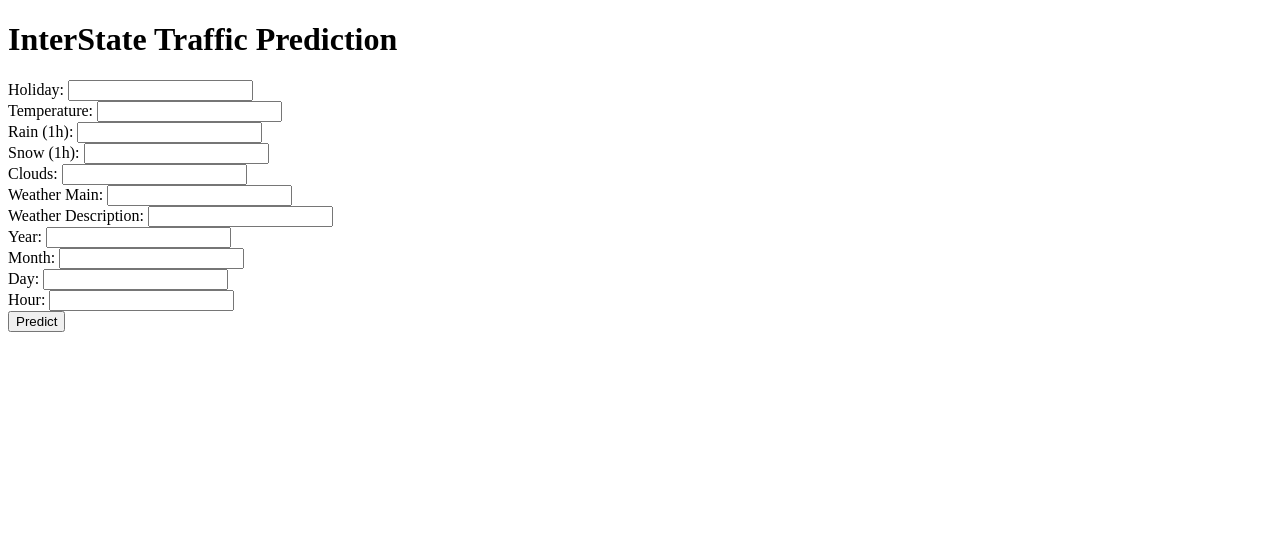
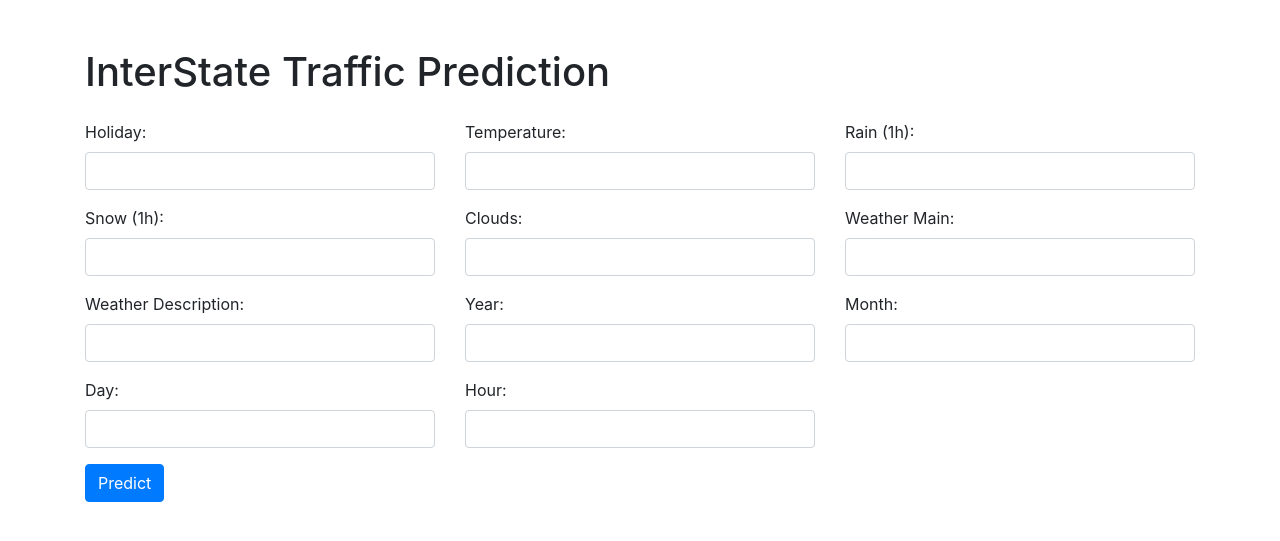
Before and after one commit to ajithvallabai/Interstate_Traffic_Volume_Project, a Flask app: page / in a window 1280 px wide. Shown: the top 541 px of the page. Run offline with Flask 3, Linux system fonts and the light colour scheme; some libraries are stand-ins or nearby versions.

Commit message:
Add decoding(),Update html

```diff
--- a/app.py
+++ b/app.py
@@ -43,11 +43,11 @@ def decodeData(data):
 def predictRoute():
     data = request.json['data']
     decodedFeatures = decodeData(data)
-    print(decodedFeatures)
+    # print(decodedFeatures)
     # decodeImage(image, clApp.filename)
     result = clApp.classifier.predict(decodedFeatures)
-    print("result")
-    print(result)
+    # print("result")
+    # print(result)
     return jsonify(result)
 
 
--- a/templates/index.html
+++ b/templates/index.html
@@ -1,66 +1,112 @@
 <!DOCTYPE html>
 <html lang="en">
+
 <head>
     <meta charset="UTF-8">
     <meta name="viewport" content="width=device-width, initial-scale=1.0">
     <title>InterState Traffic Prediction</title>
+    <link rel="stylesheet" href="https://maxcdn.bootstrapcdn.com/bootstrap/4.0.0/css/bootstrap.min.css"
+        integrity="sha384-Gn5384xqQ1aoWXA+058RXPxPg6fy4IWvTNh0E263XmFcJlSAwiGgFAW/dAiS6JXm"
+        crossorigin="anonymous">
 </head>
-<script src="https://ajax.googleapis.com/ajax/libs/jquery/3.4.1/jquery.min.js"></script>
-<script src="https://cdnjs.cloudflare.com/ajax/libs/popper.js/1.12.9/umd/popper.min.js" integrity="sha384-ApNbgh9B+Y1QKtv3Rn7W3mgPxhU9K/ScQsAP7hUibX39j7fakFPskvXusvfa0b4Q" crossorigin="anonymous"></script>
-<script src="https://maxcdn.bootstrapcdn.com/bootstrap/4.0.0/js/bootstrap.min.js" integrity="sha384-JZR6Spejh4U02d8jOt6vLEHfe/JQGiRRSQQxSfFWpi1MquVdAyjUar5+76PVCmYl" crossorigin="anonymous"></script>
 
-<body>
+<body class="container mt-5">
 
-    <h1>InterState Traffic Prediction</h1>
+    <h1 class="mb-4">InterState Traffic Prediction</h1>
 
     <form id="predictionForm">
-        <label for="holiday">Holiday:</label>
-        <input type="text" id="holiday" name="holiday" required><br>
+        <div class="row">
+            <div class="col-md-4">
+                <div class="form-group">
+                    <label for="holiday">Holiday:</label>
+                    <input type="text" class="form-control" id="holiday" name="holiday" required>
+                </div>
+            </div>
+            <div class="col-md-4">
+                <div class="form-group">
+                    <label for="temp">Temperature:</label>
+                    <input type="text" class="form-control" id="temp" name="temp" required>
+                </div>
+            </div>
+            <div class="col-md-4">
+                <div class="form-group">
+                    <label for="rain_1h">Rain (1h):</label>
+                    <input type="text" class="form-control" id="rain_1h" name="rain_1h" required>
+                </div>
+            </div>
+        </div>
 
-        <label for="temp">Temperature:</label>
-        <input type="text" id="temp" name="temp" required><br>
+        <div class="row">
+            <div class="col-md-4">
+                <div class="form-group">
+                    <label for="snow_1h">Snow (1h):</label>
+                    <input type="text" class="form-control" id="snow_1h" name="snow_1h" required>
+                </div>
+            </div>
+            <div class="col-md-4">
+                <div class="form-group">
+                    <label for="clouds_all">Clouds:</label>
+                    <input type="text" class="form-control" id="clouds_all" name="clouds_all" required>
+                </div>
+            </div>
+            <div class="col-md-4">
+                <div class="form-group">
+                    <label for="weather_main">Weather Main:</label>
+                    <input type="text" class="form-control" id="weather_main" name="weather_main" required>
+                </div>
+            </div>
+        </div>
 
-        <label for="rain_1h">Rain (1h):</label>
-        <input type="text" id="rain_1h" name="rain_1h" required><br>
+        <div class="row">
+            <div class="col-md-4">
+                <div class="form-group">
+                    <label for="weather_description">Weather Description:</label>
+                    <input type="text" class="form-control" id="weather_description" name="weather_description"
+                        required>
+                </div>
+            </div>
+            <div class="col-md-4">
+                <div class="form-group">
+                    <label for="year">Year:</label>
+                    <input type="text" class="form-control" id="year" name="year" required>
+                </div>
+            </div>
+            <div class="col-md-4">
+                <div class="form-group">
+                    <label for="month">Month:</label>
+                    <input type="text" class="form-control" id="month" name="month" required>
+                </div>
+            </div>
+        </div>
 
-        <label for="snow_1h">Snow (1h):</label>
-        <input type="text" id="snow_1h" name="snow_1h" required><br>
+        <div class="row">
+            <div class="col-md-4">
+                <div class="form-group">
+                    <label for="day">Day:</label>
+                    <input type="text" class="form-control" id="day" name="day" required>
+                </div>
+            </div>
+            <div class="col-md-4">
+                <div class="form-group">
+                    <label for="hour">Hour:</label>
+                    <input type="text" class="form-control" id="hour" name="hour" required>
+                </div>
+            </div>
+        </div>
 
-        <label for="clouds_all">Clouds:</label>
-        <input type="text" id="clouds_all" name="clouds_all" required><br>
-
-        <label for="weather_main">Weather Main:</label>
-        <input type="text" id="weather_main" name="weather_main" required><br>
-
-        <label for="weather_description">Weather Description:</label>
-        <input type="text" id="weather_description" name="weather_description" required><br>
-
-        <label for="year">Year:</label>
-        <input type="text" id="year" name="year" required><br>
-
-        <label for="month">Month:</label>
-        <input type="text" id="month" name="month" required><br>
-
-        <label for="day">Day:</label>
-        <input type="text" id="day" name="day" required><br>
-
-        <label for="hour">Hour:</label>
-        <input type="text" id="hour" name="hour" required><br>
-
-        <button type="button" onclick="predictWeather()">Predict</button>
+        <button type="button" class="btn btn-primary" onclick="predictWeather()">Predict</button>
     </form>
 
-    <div id="predictionResult" style="margin-top: 20px; padding: 10px; border: 1px solid #ccc; display: none;">
+    <div id="predictionResult" class="mt-4" style="display: none;">
         <h2>Prediction Result</h2>
         <pre id="resultContent"></pre>
     </div>
 
     <script>
-
         function predictWeather() {
             // Create an object with the form data
-            // temp,rain_1h,snow_1h,clouds_all,weather_main,weather_description,year,month,day,hour
-            const formData = { 'data': {
+            const formData = {
+                'data': {
                     holiday: document.getElementById('holiday').value,
                     temp: document.getElementById('temp').value,
                     rain_1h: document.getElementById('rain_1h').value,
@@ -97,4 +143,5 @@
     </script>
 
 </body>
+
 </html>
```
Also changed, not shown: src/trafficVolumePrediction/utils/common.py (+13 -0 lines).
